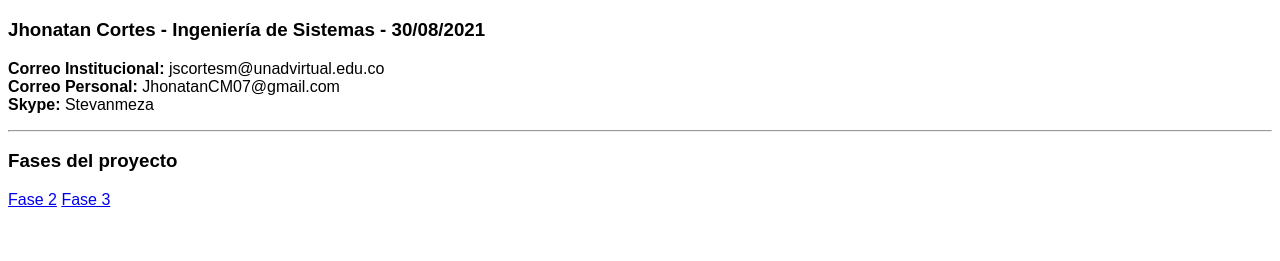
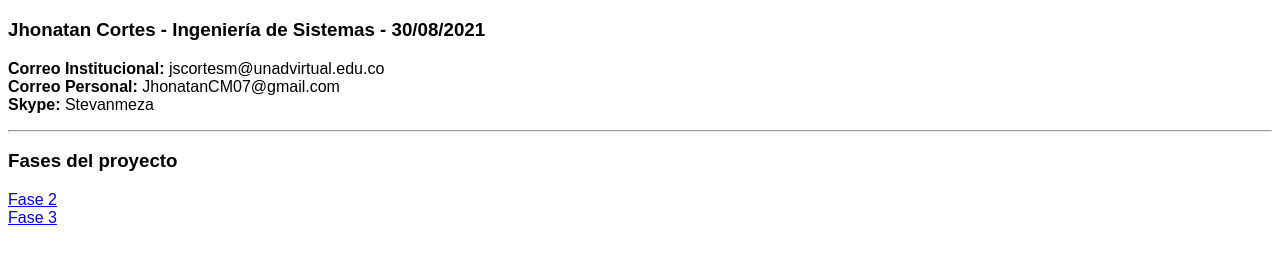
Before and after one commit to JhonatanCM/DSW-JhonatanCortes, a plain HTML site: page index.html in a window 1280 px wide. Shown: the part 61-322 px from the top of the page. Drawn offline with Linux system fonts and the light colour scheme.

Commit message:
Actualización

```diff
--- a/index.html
+++ b/index.html
@@ -14,7 +14,7 @@
     <strong>Skype:</strong> Stevanmeza</p>
     <hr>
     <h3>Fases del proyecto</h3>
-    <a href="fase2/design.html" target="_blank">Fase 2</a>
+    <a href="fase2/design.html" target="_blank">Fase 2</a><br>
     <a href="fase3/index.html" target="_blank">Fase 3</a>
 </body>
 </html>
```
Also changed, not shown: 1 other file.
